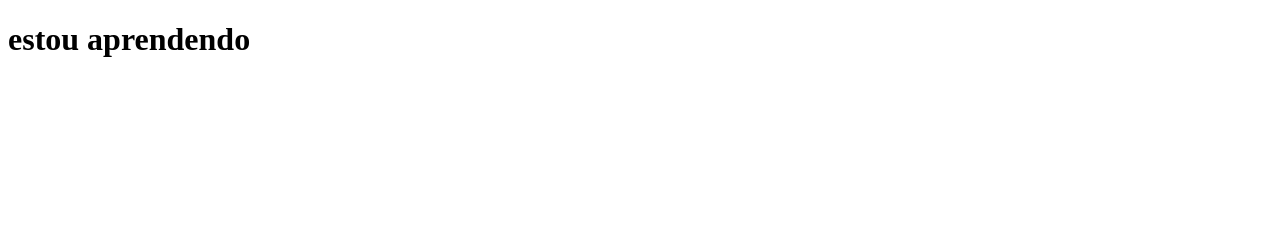
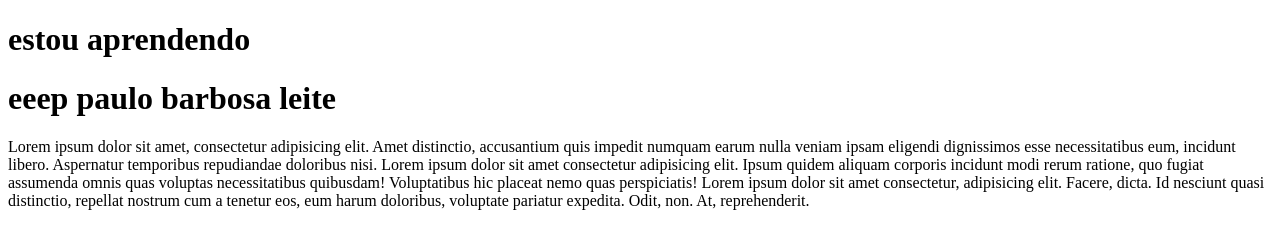
Before and after one commit to gustavocarlos16/siteesco, a plain HTML site: page index.html in a window 1280 px wide. Drawn offline with Linux system fonts and the light colour scheme.

Commit message:
criei um paragrafo
criei um teg p

```diff
--- a/index.html
+++ b/index.html
@@ -8,5 +8,8 @@
 </head>
 <body>
     <h1>estou aprendendo</h1>
+
+    <h1>eeep paulo barbosa leite</h1>
+    <p>Lorem ipsum dolor sit amet, consectetur adipisicing elit. Amet distinctio, accusantium quis impedit numquam earum nulla veniam ipsam eligendi dignissimos esse necessitatibus eum, incidunt libero. Aspernatur temporibus repudiandae doloribus nisi. Lorem ipsum dolor sit amet consectetur adipisicing elit. Ipsum quidem aliquam corporis incidunt modi rerum ratione, quo fugiat assumenda omnis quas voluptas necessitatibus quibusdam! Voluptatibus hic placeat nemo quas perspiciatis! Lorem ipsum dolor sit amet consectetur, adipisicing elit. Facere, dicta. Id nesciunt quasi distinctio, repellat nostrum cum a tenetur eos, eum harum doloribus, voluptate pariatur expedita. Odit, non. At, reprehenderit.</p>
 </body>
 </html>
```
